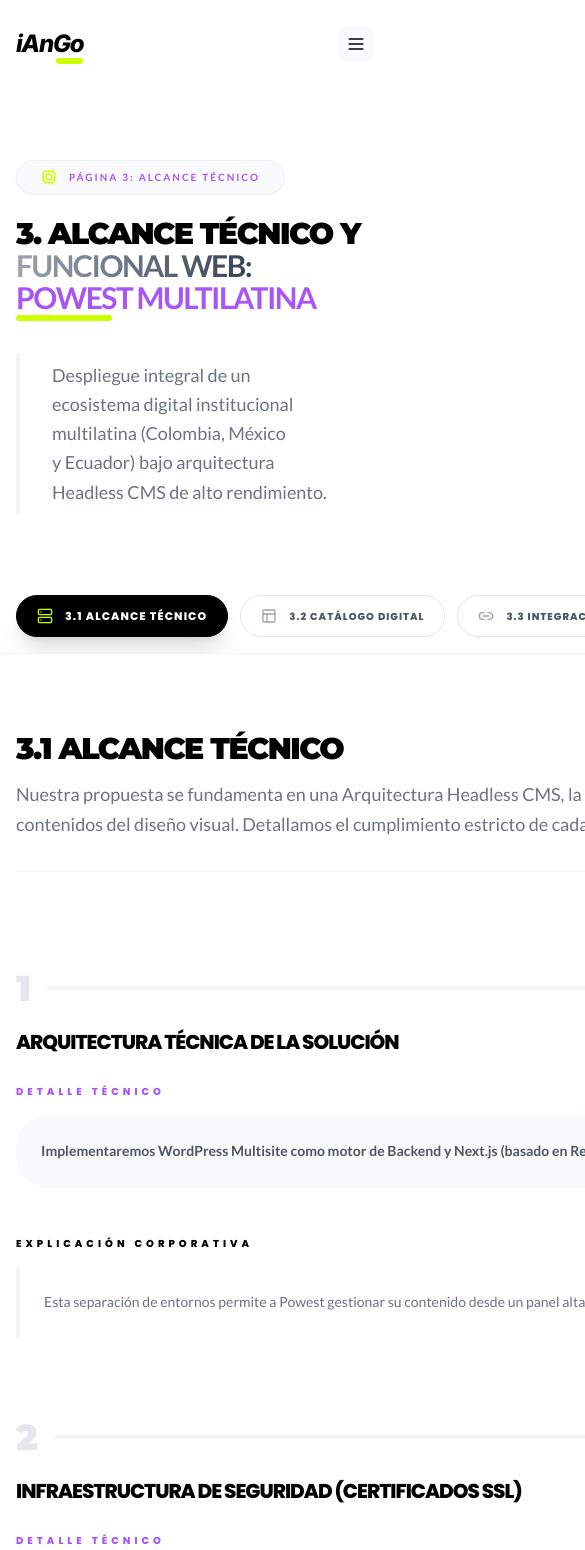
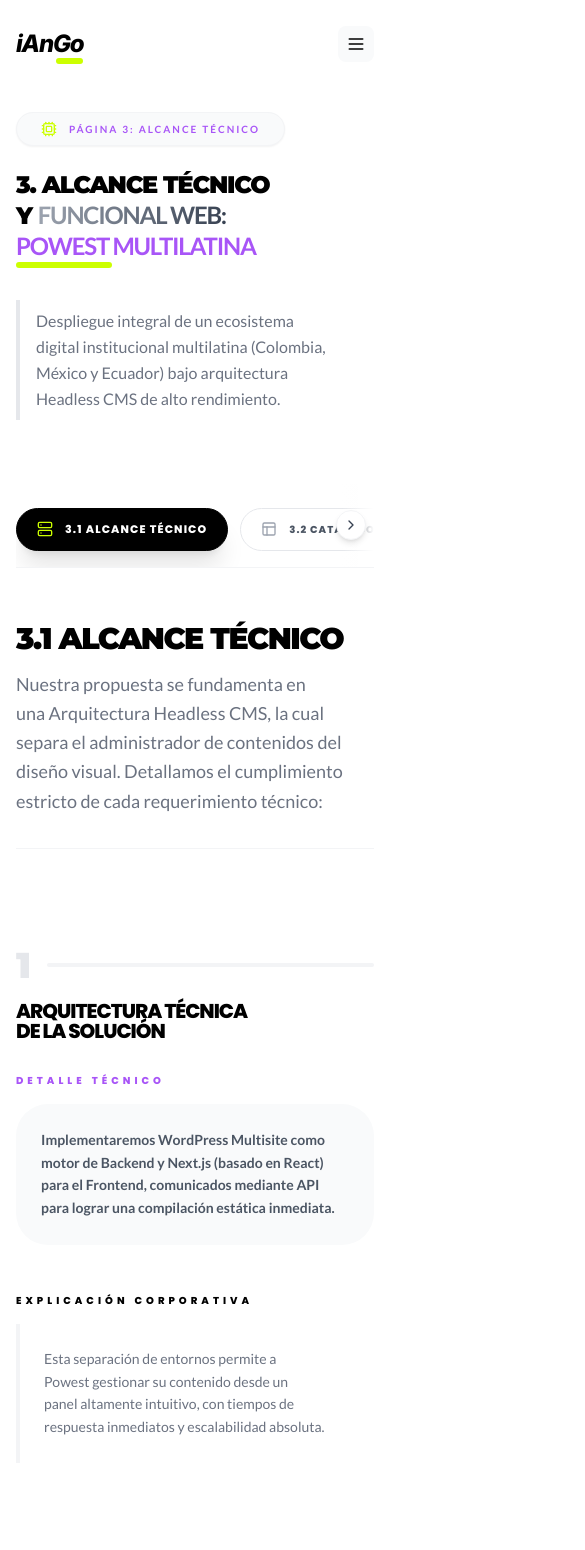
Before and after one commit to Proyectos-Krezco-Digital/propuesta_powest, a React (Vite) app: page /alcance in a window 390 px wide. Shown: the top 1550 px of the page, 585 px wide, since content can reach past the window. Built offline with nearby package versions, Linux system fonts and the light colour scheme.

Commit message:
fix(mobile): solucionar definivitamente desborde de textos y layout grid en sección Alcance

```diff
--- a/src/components/sections/Scope.tsx
+++ b/src/components/sections/Scope.tsx
@@ -126,8 +126,8 @@
   };
 
   return (
-    <div className="pt-40 pb-32 bg-white min-h-screen">
-      <div className="max-w-[1440px] mx-auto px-4 sm:px-6 lg:px-12">
+    <div className="pt-28 md:pt-40 pb-32 bg-white min-h-screen overflow-x-clip w-full text-balance">
+      <div className="max-w-[1440px] mx-auto px-4 sm:px-6 lg:px-12 w-full">
 
         {/* Header Section */}
         <motion.div
@@ -139,23 +139,23 @@
             <Cpu className="w-4 h-4 text-[var(--color-lime)]" />
             <span>PÁGINA 3: ALCANCE TÉCNICO</span>
           </div>
-          <h1 className="text-3xl md:text-5xl lg:text-[4.2rem] font-black tracking-tighter text-black leading-[1.05] font-titles uppercase">
+          <h1 className="text-2xl sm:text-4xl md:text-5xl lg:text-[4.2rem] font-black tracking-tighter text-black leading-tight lg:leading-[1.05] font-titles uppercase break-words">
             3. ALCANCE TÉCNICO Y <br className="hidden md:block" />
             <span className="text-transparent bg-clip-text bg-gradient-to-r from-gray-400 to-gray-700 italic">FUNCIONAL WEB:</span> <br className="hidden md:block" />
             <span className="text-[var(--color-purple)] italic tracking-tighter">POWEST MULTILATINA</span>
           </h1>
           <div className="h-1.5 w-24 bg-[var(--color-lime)] rounded-full mb-8" />
-          <div className="border-l-4 border-gray-100 pl-8 py-2">
-            <p className="text-lg text-gray-500 leading-relaxed font-medium italic text-balance font-body">
+          <div className="border-l-4 border-[var(--color-lime)]/50 pl-4 lg:pl-8 py-2 w-full">
+            <p className="text-base sm:text-lg text-gray-500 leading-relaxed font-medium italic text-balance font-body">
               Despliegue integral de un ecosistema digital institucional multilatina (Colombia, México y Ecuador) bajo arquitectura Headless CMS de alto rendimiento.
             </p>
           </div>
         </motion.div>
 
-        <div className="grid lg:grid-cols-[340px_1fr] gap-16 items-start">
+        <div className="flex flex-col lg:grid lg:grid-cols-[340px_1fr] gap-10 lg:gap-16 items-start w-full min-w-0">
 
           {/* Sidebar - Contenedor Principal (Sticky) */}
-          <div className="sticky top-[3.5rem] md:top-20 lg:top-32 z-30 bg-white lg:bg-transparent -mx-4 sm:-mx-6 lg:mx-0 border-b border-gray-100 lg:border-none relative">
+          <div className="sticky top-[3.5rem] md:top-20 lg:top-32 z-30 bg-white/95 backdrop-blur-md lg:bg-transparent border-b border-gray-100 lg:border-none relative w-full pt-2 lg:pt-0">
 
             {/* Sombras Laterales (Móvil) para indicar más contenido */}
             <div className={`absolute left-0 top-0 bottom-0 w-8 bg-gradient-to-r from-white to-transparent z-10 pointer-events-none transition-opacity duration-300 lg:hidden ${canScrollLeft ? 'opacity-100' : 'opacity-0'}`} />
@@ -180,7 +180,7 @@
             <div
               ref={scrollContainerRef}
               onScroll={checkScroll}
-              className="flex flex-row lg:flex-col gap-3 overflow-x-auto lg:overflow-visible pb-4 pt-4 lg:py-0 px-4 sm:px-6 lg:px-0"
+              className="flex flex-row lg:flex-col gap-3 overflow-x-auto lg:overflow-visible py-4 lg:py-0 w-full"
               style={{
                 scrollbarWidth: 'none',
                 msOverflowStyle: 'none',
@@ -253,9 +253,9 @@
                       transition={{ delay: idx * 0.1, duration: 0.8 }}
                       className="group"
                     >
-                      <div className="grid lg:grid-cols-[80px_1fr] gap-6 lg:gap-8">
+                      <div className="grid lg:grid-cols-[80px_1fr] gap-4 lg:gap-8 w-full">
                         {/* Number Display */}
-                        <div className="flex flex-row lg:flex-col items-center gap-4 lg:gap-0">
+                        <div className="flex flex-row lg:flex-col items-center gap-4 lg:gap-0 shrink-0">
                           <span className="text-4xl lg:text-5xl font-black text-gray-200 lg:text-gray-100 group-hover:text-[var(--color-lime)] transition-colors duration-700 select-none font-titles">
                              {item.id.split('.').pop()}
                           </span>
```
